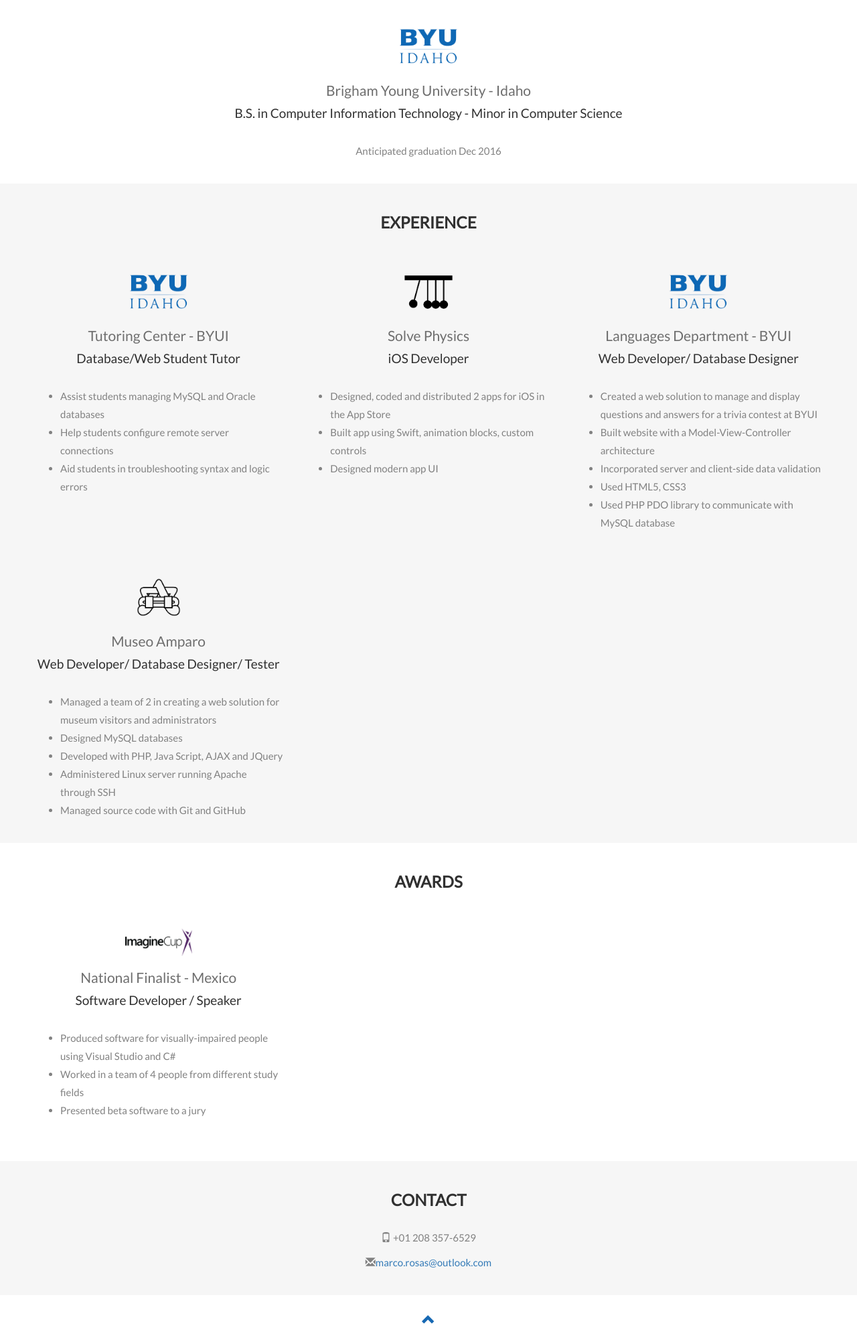
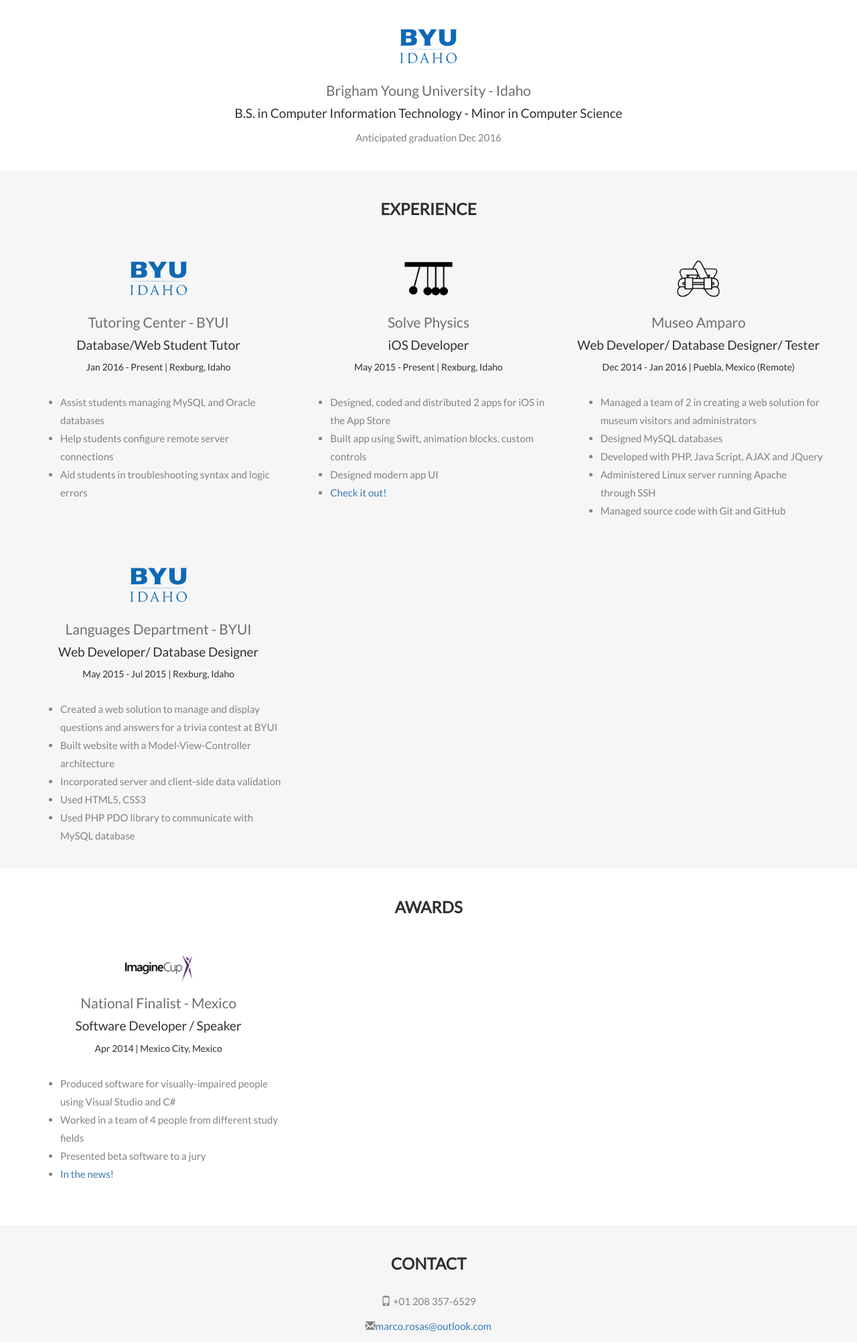
Before and after one commit to marcorosas1991/marcorosas1991.github.io, a PHP site: page / in a window 1280 px wide. Shown: the part 349-2352 px from the top of the page at 67% size. Run offline with PHP 8.4, Linux system fonts and the light colour scheme.

Commit message:
Rearrage containers

```diff
--- a/css/style.css
+++ b/css/style.css
@@ -17,6 +17,12 @@ h3 {
 }
 h4 {
     font-size: 19px;
+    line-height: 1.375em;
+    color: #303030;
+    font-weight: 400;
+}
+h5 {
+    font-size: 14px;
     line-height: 1.375em;
     color: #303030;
     font-weight: 400;
--- a/index.html
+++ b/index.html
@@ -4,11 +4,11 @@
   <title>Marco A. Rosas</title>
   <meta charset="utf-8">
   <meta name="viewport" content="width=device-width, initial-scale=1">
-  <link rel="stylesheet" href="http://maxcdn.bootstrapcdn.com/bootstrap/3.3.6/css/bootstrap.min.css">
+  <link rel="stylesheet" href="bootstrap-3.3.6/css/bootstrap.min.css">
   <link href="http://fonts.googleapis.com/css?family=Montserrat" rel="stylesheet" type="text/css">
   <link href="http://fonts.googleapis.com/css?family=Lato" rel="stylesheet" type="text/css">
   <script src="https://ajax.googleapis.com/ajax/libs/jquery/1.12.0/jquery.min.js"></script>
-  <script src="http://maxcdn.bootstrapcdn.com/bootstrap/3.3.6/js/bootstrap.min.js"></script>
+  <script src="bootstrap-3.3.6/js/bootstrap.min.js"></script>
   <link rel="stylesheet" href="css/style.css">
   <link rel="icon" type="image/png" href="images/logo.png">
 </head>
@@ -67,6 +67,7 @@
       </div>
       <h3>Tutoring Center - BYUI</h3>
       <h4>Database/Web Student Tutor</h4>
+      <h5>Jan 2016 - Present | Rexburg, Idaho</h5>
       <ul class="text-left">
         <li>
           Assist students managing MySQL and Oracle databases
@@ -85,6 +86,7 @@
       </div>
       <h3>Solve Physics</h3>
       <h4>iOS Developer</h4>
+      <h5>May 2015 - Present | Rexburg, Idaho</h5>
       <ul class="text-left">
         <li>
           Designed, coded and distributed 2 apps for iOS in the App Store
@@ -95,14 +97,46 @@
         <li>
           Designed modern app UI
         </li>
+        <li>
+          <a target="_blank" href="https://itunes.apple.com/mx/app/solve-physics/id1033396034?l=en&mt=8">Check it out!</a>
+        </li>
       </ul>
     </div>
+    <div class="col-sm-4">
+      <div class="thumbnail">
+        <img src="images/logo_museo.png" alt="Museum logo">
+      </div>
+      <h3>Museo Amparo</h3>
+      <h4>Web Developer/ Database Designer/ Tester</h4>
+      <h5>Dec 2014 - Jan 2016 | Puebla, Mexico (Remote)</h5>
+      <ul class="text-left">
+        <li>
+          Managed a team of 2 in creating a web solution for museum visitors and administrators
+        </li>
+        <li>
+          Designed MySQL databases
+        </li>
+        <li>
+          Developed with PHP, Java Script, AJAX and JQuery
+        </li>
+        <li>
+          Administered Linux server running Apache through SSH
+        </li>
+        <li>
+          Managed source code with Git and GitHub
+        </li>
+      </ul>
+    </div>
+  </div>
+  <br><br>
+  <div class="row slideanim">
     <div class="col-sm-4">
       <div class="thumbnail">
         <img src="images/byui_logo.png" alt="BYUI logo">
       </div>
       <h3>Languages Department - BYUI</h3>
-      <h4>Web Developer/ Database Designer	</h4>
+      <h4>Web Developer/ Database Designer</h4>
+      <h5>May 2015 - Jul 2015 | Rexburg, Idaho</h5>
       <ul class="text-left">
         <li>
           Created a web solution to manage and display questions and answers for a trivia contest at BYUI
@@ -122,34 +156,6 @@
       </ul>
     </div>
   </div>
-  <br><br>
-  <div class="row slideanim">
-    <div class="col-sm-4">
-      <div class="thumbnail">
-        <img src="images/logo_museo.png" alt="Museum logo">
-      </div>
-      <h3>Museo Amparo</h3>
-      <h4>Web Developer/ Database Designer/ Tester</h4>
-      <ul class="text-left">
-        <li>
-          Managed a team of 2 in creating a web solution for museum visitors and administrators
-        </li>
-        <li>
-          Designed MySQL databases
-        </li>
-        <li>
-          Developed with PHP, Java Script, AJAX and JQuery
-        </li>
-        <li>
-          Administered Linux server running Apache through SSH
-        </li>
-        <li>
-          Managed source code with Git and GitHub
-        </li>
-      </ul>
-    </div>
-
-  </div>
 </div>
 
 <!-- Container (Awards Section) -->
@@ -162,6 +168,7 @@
       </div>
       <h3>National Finalist - Mexico</h3>
       <h4>Software Developer / Speaker</h4>
+      <h5>Apr 2014 | Mexico City, Mexico</h5>
       <ul class="text-left">
         <li>
           Produced software for visually-impaired people using Visual Studio and C#
@@ -171,6 +178,9 @@
         </li>
         <li>
           Presented beta software to a jury
+        </li>
+        <li>
+          <a target="_blank" href="http://wportalc.itesm.edu/wps/wcm/connect/snc/portal+informativo/por+tema/educacion/finalnacionalimaginecup19may14">In the news!</a>
         </li>
       </ul>
     </div>
```
